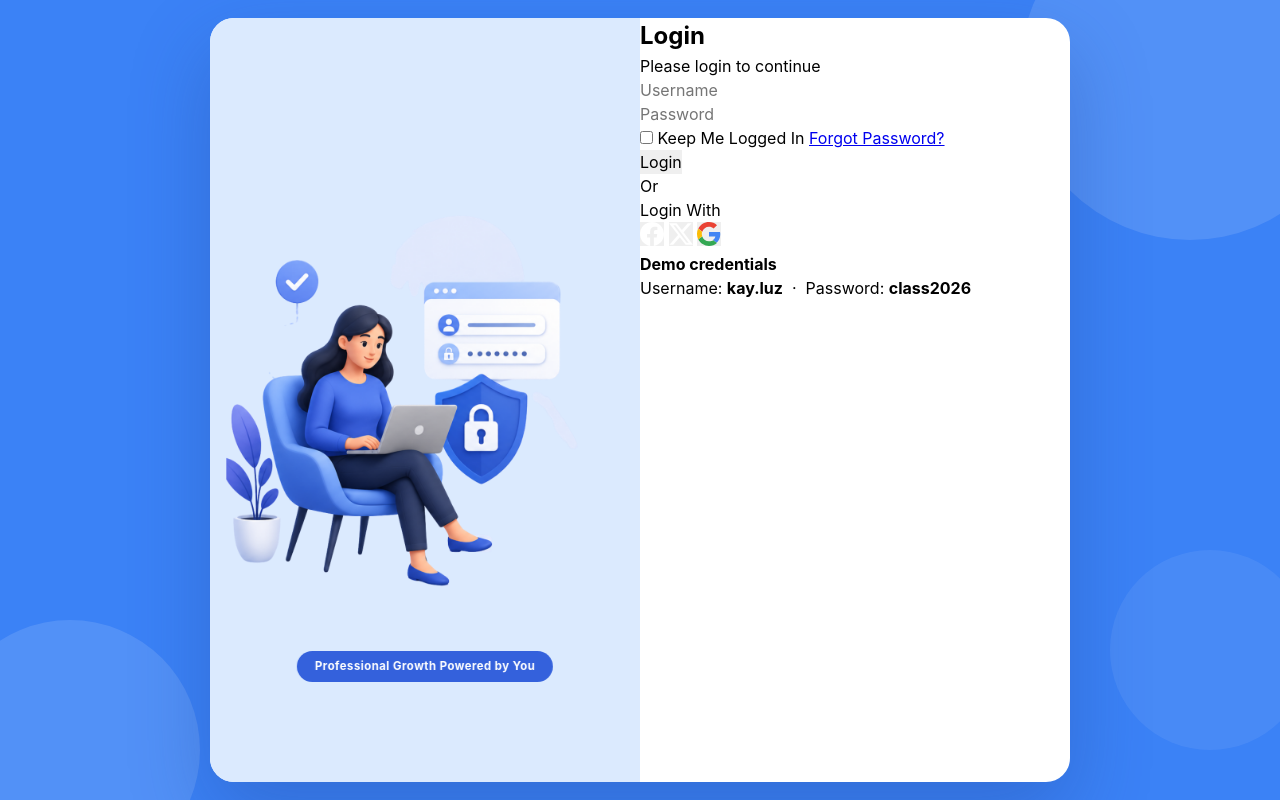
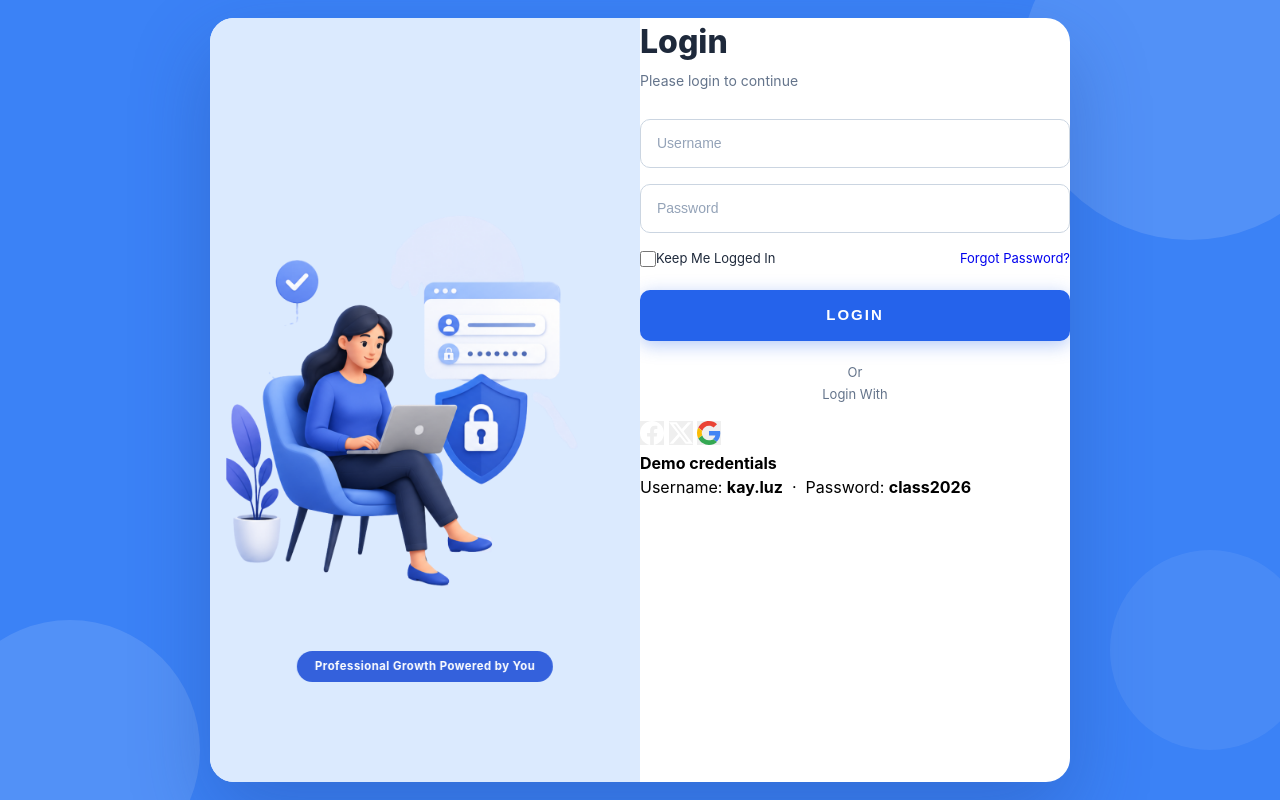
Before and after one commit to Luz-Moreno-Campos/pro-job, a plain HTML site: page index.html in a window 1280 px wide. Drawn offline with Linux system fonts and the light colour scheme; no server answers.

Commit message:
New styles added

```diff
--- a/assets/styles/index.css
+++ b/assets/styles/index.css
@@ -111,3 +111,130 @@ body {
     border-radius: 20px;
     backdrop-filter: blur(4px);
 }
+
+.panel-right {
+    background: white;
+    padding: 52px 44px;
+    display: flex;
+    flex-direction: column;
+    justify-content: center;
+}
+
+.login-title {
+    font-size: 32px;
+    font-weight: 800;
+    color: var(--text);
+    margin-bottom: 4px;
+}
+
+.login-sub {
+    font-size: 14px;
+    color: var(--muted);
+    margin-bottom: 28px;
+}
+
+.form-group {
+    margin-bottom: 16px;
+}
+
+input[type="text"],
+input[type="password"] {
+    width: 100%;
+    padding: 13px 16px;
+    border: 1.5px solid var(--border);
+    border-radius: 10px;
+    font-family: 'Nunito', sans-serif;
+    font-size: 14px;
+    color: var(--text);
+    background: white;
+    outline: none;
+    transition: border-color 0.2s, box-shadow 0.2s;
+}
+
+input::placeholder {
+    color: #94a3b8;
+}
+
+input:focus {
+    border-color: var(--blue);
+    box-shadow: 0 0 0 3px rgba(37, 99, 235, 0.10);
+}
+
+.form-row {
+    display: flex;
+    align-items: center;
+    justify-content: space-between;
+    margin-bottom: 22px;
+    margin-top: 2px;
+}
+
+.checkbox-label {
+    display: flex;
+    align-items: center;
+    /* gap: 8px; */
+    font-size: 13px;
+    color: var(--text);
+    cursor: pointer;
+}
+
+.checkbox-label input[type="checkbox"] {
+    width: 16px;
+    height: 16px;
+    accent-color: var(--blue);
+    cursor: pointer;
+}
+
+.forgot-link {
+    font-size: 13px;
+    text-decoration: none;
+}
+
+.btn-login {
+    width: 100%;
+    padding: 14px;
+    background: var(--blue);
+    color: white;
+    border: none;
+    border-radius: 10px;
+    font-family: 'Nunito', sans-serif;
+    font-size: 15px;
+    font-weight: 800;
+    letter-spacing: 2px;
+    text-transform: uppercase;
+    cursor: pointer;
+    transition: background 0.2s, transform 0.1s, box-shadow 0.2s;
+    box-shadow: 0 4px 18px rgba(37, 99, 235, 0.35);
+}
+
+.btn-login:hover {
+    background: var(--blue-dark);
+    box-shadow: 0 6px 22px rgba(37, 99, 235, 0.45);
+}
+
+.btn-login:active {
+    transform: scale(0.98);
+}
+
+.error-msg {
+    display: none;
+    background: #fef2f2;
+    border: 1px solid #fecaca;
+    color: var(--error);
+    border-radius: 8px;
+    padding: 10px 14px;
+    font-size: 13px;
+    text-align: center;
+    margin-top: 12px;
+}
+
+.error-msg.show {
+    display: block;
+}
+
+.divider {
+    text-align: center;
+    font-size: 13px;
+    color: var(--muted);
+    margin: 20px 0 16px;
+    line-height: 1.7;
+}
```
